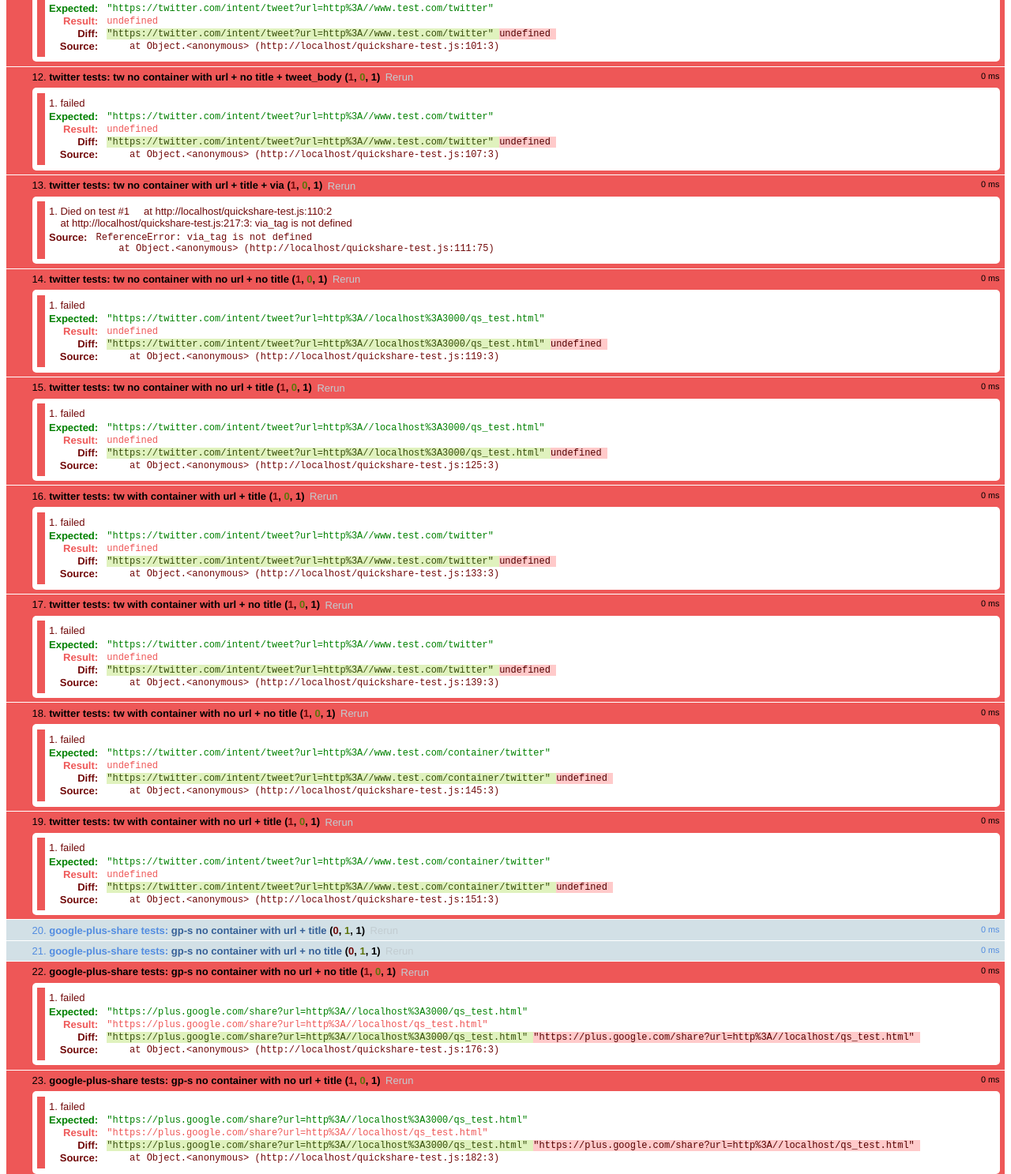
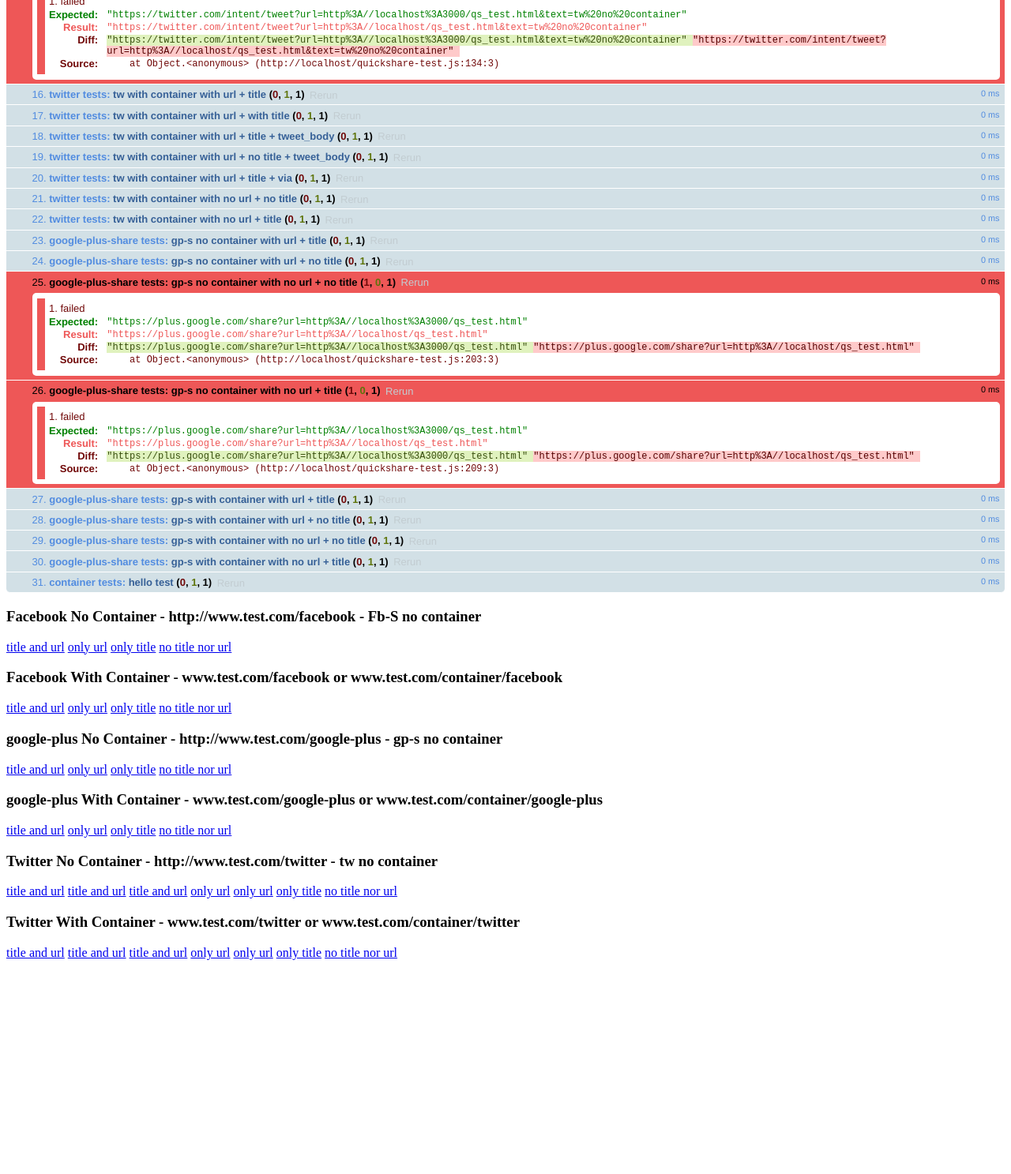
Before and after one commit to Upstatement/quickshare, a website: page qs_test.html in a window 1280 px wide. Shown: the part 954-2441 px from the top of the page at 79% size. After the commit the page ends 2178 px from the top, so only its background shows below. Drawn offline with Linux system fonts and the light colour scheme.

Commit message:
fixed errors in package.json and finished twitter unit tests

```diff
--- a/package.json
+++ b/package.json
@@ -21,7 +21,6 @@
     "grunt-contrib-watch": "^0.6.1",
     "grunt-contrib-jshint": "^0.10.0",
     "grunt-contrib-qunit": "^0.4.0",
-    // "grunt-browserstack-tunnel": "^0.1.0",
     "grunt-express-server": "^0.4.17"
   }
 }
--- a/qs_test.html
+++ b/qs_test.html
@@ -8,33 +8,53 @@
 		<body>
 			<div id="qunit"></div>
 			<div id="qunit-fixture"></div>
-			<div id="test-fb-s-no-container">
+			<div id="test-fbs-no-container">
 				<h3>Facebook No Container - http://www.test.com/facebook - Fb-S no container</h3>
 				<a class="qs-link test-fbs-nc-ut" data-service="facebook-share" data-url="http://www.test.com/facebook" data-title="Fb-S no container">title and url</a>
 				<a class="qs-link test-fbs-nc-u" data-service="facebook-share" data-url="http://www.test.com/facebook">only url</a>
 				<a class="qs-link test-fbs-nc-t" data-service="facebook-share" data-title="Fb-S no container">only title</a>
 				<a class="qs-link test-fbs-nc-x" data-service="facebook-share">no title nor url</a>
 			</div>
-			<div class="qs-container" id="test-fb-s-with-container" data-url="http://www.test.com/container/facebook" data-title="Fb-S with container">
+			<div class="qs-container" id="test-fbs-with-container" data-url="http://www.test.com/container/facebook" data-title="Fb-S with container">
 				<h3>Facebook With Container - www.test.com/facebook or www.test.com/container/facebook</h3>
 				<a class="qs-link test-fbs-c-ut" data-service="facebook-share" data-url="http://www.test.com/facebook" data-title="Fb-S with container">title and url</a>
 				<a class="qs-link test-fbs-c-u" data-service="facebook-share" data-url="http://www.test.com/facebook">only url</a>
 				<a class="qs-link test-fbs-c-t" data-service="facebook-share" data-title="Fb-S no container">only title</a>
 				<a class="qs-link test-fbs-c-x" data-service="facebook-share">no title nor url</a>
 			</div>
-			<div id="test-gp-s-no-container">
+			<div id="test-gps-no-container">
 				<h3>google-plus No Container - http://www.test.com/google-plus - gp-s no container</h3>
 				<a class="qs-link test-gps-nc-ut" data-service="google-plus-share" data-url="http://www.test.com/google-plus" data-title="gp-s no container">title and url</a>
 				<a class="qs-link test-gps-nc-u" data-service="google-plus-share" data-url="http://www.test.com/google-plus">only url</a>
 				<a class="qs-link test-gps-nc-t" data-service="google-plus-share" data-title="gp-s no container">only title</a>
 				<a class="qs-link test-gps-nc-x" data-service="google-plus-share">no title nor url</a>
 			</div>
-			<div class="qs-container" id="test-gp-s-with-container" data-url="http://www.test.com/container/google-plus" data-title="gp-s with container">
+			<div class="qs-container" id="test-gps-with-container" data-url="http://www.test.com/container/google-plus" data-title="gp-s with container">
 				<h3>google-plus With Container - www.test.com/google-plus or www.test.com/container/google-plus</h3>
 				<a class="qs-link test-gps-c-ut" data-service="google-plus-share" data-url="http://www.test.com/google-plus" data-title="gp-s with container">title and url</a>
 				<a class="qs-link test-gps-c-u" data-service="google-plus-share" data-url="http://www.test.com/google-plus">only url</a>
 				<a class="qs-link test-gps-c-t" data-service="google-plus-share" data-title="gp-s no container">only title</a>
 				<a class="qs-link test-gps-c-x" data-service="google-plus-share">no title nor url</a>
+			</div>
+			<div id="test-tw-no-container">
+				<h3>Twitter No Container - http://www.test.com/twitter - tw no container</h3>
+				<a class="qs-link test-tw-nc-ut" data-service="twitter" data-url="http://www.test.com/twitter" data-title="tw no container">title and url</a>
+				<a class="qs-link test-tw-nc-ut-tb" data-service="twitter" data-url="http://www.test.com/twitter" data-title="tw no container" data-tweet-body="This is my 1st sharing!!! : ">title and url</a>
+				<a class="qs-link test-tw-nc-ut-v" data-service="twitter" data-url="http://www.test.com/twitter" data-title="tw no container" data-via-username="thetmkay">title and url</a>
+				<a class="qs-link test-tw-nc-u" data-service="twitter" data-url="http://www.test.com/twitter">only url</a>
+				<a class="qs-link test-tw-nc-u-tb" data-service="twitter" data-url="http://www.test.com/twitter" data-tweet-body="This is my 1st sharing!!! : ">only url</a>
+				<a class="qs-link test-tw-nc-t" data-service="twitter" data-title="tw no container">only title</a>
+				<a class="qs-link test-tw-nc-x" data-service="twitter">no title nor url</a>
+			</div>
+			<div class="qs-container" id="test-tw-with-container" data-url="http://www.test.com/container/twitter" data-title="tw with container">
+				<h3>Twitter With Container - www.test.com/twitter or www.test.com/container/twitter</h3>
+				<a class="qs-link test-tw-c-ut" data-service="twitter" data-url="http://www.test.com/twitter" data-title="tw with container">title and url</a>
+				<a class="qs-link test-tw-c-ut-tb" data-service="twitter" data-url="http://www.test.com/twitter" data-title="tw with container" data-tweet-body="This is my 1st sharing!!! : ">title and url</a>
+				<a class="qs-link test-tw-c-ut-v" data-service="twitter" data-url="http://www.test.com/twitter" data-title="tw with container" data-via-username="thetmkay">title and url</a>
+				<a class="qs-link test-tw-c-u" data-service="twitter" data-url="http://www.test.com/twitter">only url</a>
+				<a class="qs-link test-tw-c-u-tb" data-service="twitter" data-url="http://www.test.com/twitter" data-tweet-body="This is my 1st sharing!!! : ">only url</a>
+				<a class="qs-link test-tw-c-t" data-service="twitter" data-title="tw with container">only title</a>
+				<a class="qs-link test-tw-c-x" data-service="twitter">no title nor url</a>
 			</div>
 			<script src="jquery.js"></script>
 			<script src="jquery.quickshare.js"></script>
--- a/quickshare-test.js
+++ b/quickshare-test.js
@@ -16,7 +16,8 @@
 		title_only_tag = '-t',
 		url_only_tag = '-u',
 		url_and_title_tag = '-ut',
-		no_title_no_url_tag = '-x';
+		no_title_no_url_tag = '-x',
+		default_title = escape('Sharing: ');
 
 	module('facebook-share tests', _test_setup);
 
@@ -78,7 +79,15 @@
 	module('twitter tests', _test_setup);
 
 	var twitter_share_url = 'https://twitter.com/intent/tweet?url=',
-		twitter_class_id = '.test-tw';
+		twitter_class_id = '.test-tw',
+		via_tag = '-v',
+		tweet_body_tag = '-tb',
+		via_param = '&via=',
+		tweet_body_param = '&text=',
+		tweet_body_text = escape('This is my 1st sharing!!! : '),
+		via_username = escape('thetmkay'),
+		twitter_no_container_title = escape('tw no container'),
+		twitter_with_container_title = escape('tw with container');
 
 
 	//without container
@@ -86,69 +95,87 @@
 	test('tw no container with url + title', function() {
 		var $link = $(twitter_class_id + no_container_tag + url_and_title_tag);
 		$link.click();
-		equal($link.attr('href'), twitter_share_url + test_site_url +'twitter');
+		equal($link.attr('href'), twitter_share_url + test_site_url +'twitter' + tweet_body_param + twitter_no_container_title);
 	});
 
 	test('tw no container with url + no title', function() {
 		var $link = $(twitter_class_id + no_container_tag + url_only_tag);
 		$link.trigger('click');
-		equal($link.attr('href'), twitter_share_url + test_site_url +'twitter');
+		equal($link.attr('href'), twitter_share_url + test_site_url +'twitter' + tweet_body_param + default_title);
 	});
 
 	test('tw no container with url + title + tweet_body', function() {
-		var $link = $(twitter_class_id + no_container_tag + url_and_title_tag);
+		var $link = $(twitter_class_id + no_container_tag + url_and_title_tag + tweet_body_tag);
 		$link.click();
-		equal($link.attr('href'), twitter_share_url + test_site_url +'twitter');
+		equal($link.attr('href'), twitter_share_url + test_site_url +'twitter' + tweet_body_param + tweet_body_text);
 	});
 
 	test('tw no container with url + no title + tweet_body', function() {
-		var $link = $(twitter_class_id + no_container_tag + url_only_tag);
+		var $link = $(twitter_class_id + no_container_tag + url_only_tag + tweet_body_tag);
 		$link.trigger('click');
-		equal($link.attr('href'), twitter_share_url + test_site_url +'twitter');
+		equal($link.attr('href'), twitter_share_url + test_site_url +'twitter' + tweet_body_param + tweet_body_text);
 	});
 
 	test('tw no container with url + title + via', function() {
 		var $link = $(twitter_class_id + no_container_tag + url_and_title_tag + via_tag);
 		$link.click();
-		equal($link.attr('href'), twitter_share_url + test_site_url +'twitter');
+		equal($link.attr('href'), twitter_share_url + test_site_url +'twitter' + tweet_body_param + twitter_no_container_title + via_param + via_username);
 	});
 
 	test('tw no container with no url + no title', function() {
 		var $link = $(twitter_class_id + no_container_tag + no_title_no_url_tag);
 		$link.trigger('click');
-		equal($link.attr('href'), twitter_share_url + localhost_url);
+		equal($link.attr('href'), twitter_share_url + localhost_url + tweet_body_param + default_title);
 	});
 
 	test('tw no container with no url + title', function() {
 		var $link = $(twitter_class_id + no_container_tag + title_only_tag);
 		$link.trigger('click');
-		equal($link.attr('href'), twitter_share_url + localhost_url);
+		equal($link.attr('href'), twitter_share_url + localhost_url + tweet_body_param + twitter_no_container_title);
 	});
 
 	//with container
 
 	test('tw with container with url + title', function() {
 		var $link = $(twitter_class_id + container_tag + url_and_title_tag);
-		$link.trigger('click');
-		equal($link.attr('href'), twitter_share_url + test_site_url + 'twitter');
+		$link.click();
+		equal($link.attr('href'), twitter_share_url + test_site_url +'twitter' + tweet_body_param + twitter_with_container_title);
 	});
 
-	test('tw with container with url + no title', function() {
+	test('tw with container with url + with title', function() {
 		var $link = $(twitter_class_id + container_tag + url_only_tag);
 		$link.trigger('click');
-		equal($link.attr('href'), twitter_share_url + test_site_url +'twitter');
+		equal($link.attr('href'), twitter_share_url + test_site_url +'twitter' + tweet_body_param + twitter_with_container_title);
+	});
+
+	test('tw with container with url + title + tweet_body', function() {
+		var $link = $(twitter_class_id + container_tag + url_and_title_tag + tweet_body_tag);
+		$link.click();
+		equal($link.attr('href'), twitter_share_url + test_site_url +'twitter' + tweet_body_param + tweet_body_text);
+	});
+
+	test('tw with container with url + no title + tweet_body', function() {
+		var $link = $(twitter_class_id + container_tag + url_only_tag + tweet_body_tag);
+		$link.trigger('click');
+		equal($link.attr('href'), twitter_share_url + test_site_url +'twitter' + tweet_body_param + tweet_body_text);
+	});
+
+	test('tw with container with url + title + via', function() {
+		var $link = $(twitter_class_id + container_tag + url_and_title_tag + via_tag);
+		$link.click();
+		equal($link.attr('href'), twitter_share_url + test_site_url +'twitter' + tweet_body_param + twitter_with_container_title + via_param + via_username);
 	});
 
 	test('tw with container with no url + no title', function() {
 		var $link = $(twitter_class_id + container_tag + no_title_no_url_tag);
 		$link.trigger('click');
-		equal($link.attr('href'), twitter_share_url + test_site_url + container_param + 'twitter');
+		equal($link.attr('href'), twitter_share_url + test_site_url + container_param + "twitter" +  tweet_body_param + twitter_with_container_title);
 	});
 
 	test('tw with container with no url + title', function() {
 		var $link = $(twitter_class_id + container_tag + title_only_tag);
 		$link.trigger('click');
-		equal($link.attr('href'), twitter_share_url + test_site_url + container_param + 'twitter');
+		equal($link.attr('href'), twitter_share_url + test_site_url + container_param + "twitter" + tweet_body_param + twitter_with_container_title);
 	});
 
 	module('google-plus-share tests', _test_setup);
```
Also changed, not shown: jquery.quickshare.js.
